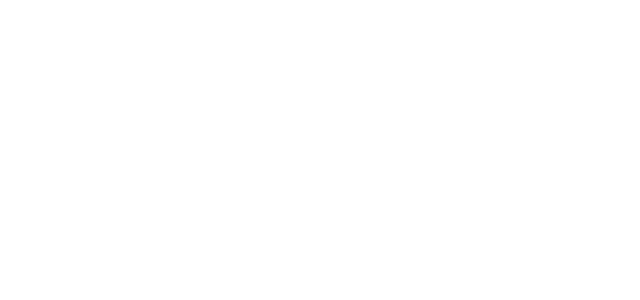
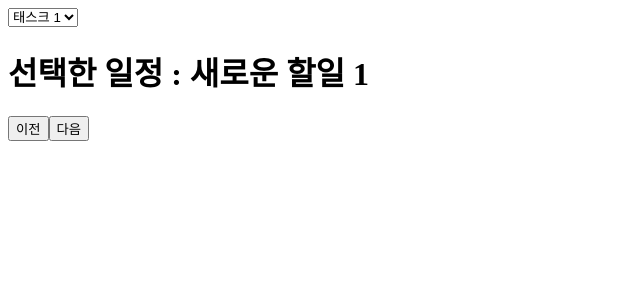
Before and after one commit to minchodang/recoil_practice, a React (Create React App) app: page /todo in a window 1280 px wide. Before the commit this address had no page. Shown: the top 300 px of the page, without its empty margins (0-640 px from the left). Built offline with nearby package versions, Linux system fonts and the light colour scheme.

Commit message:
add: todos

```diff
--- a/src/Router.tsx
+++ b/src/Router.tsx
@@ -1,6 +1,7 @@
 import { BrowserRouter, Route, Routes } from 'react-router-dom';
 import CharacterCounter from './components/CharaterCounter/CharacterCounter';
 import Numbers from './components/ControlNumber/Numbers';
+import Todo from './components/Todos/Todo';
 
 
 
@@ -9,7 +10,8 @@
     <BrowserRouter>
       <Routes>
         <Route path="/" element={<CharacterCounter />} />
-        <Route path="/number" element={<Numbers/>} />
+        <Route path="/number" element={<Numbers />} />
+        <Route path="/todo" element={<Todo/>}/>
       </Routes>
     </BrowserRouter>
   );
--- /dev/null
+++ b/src/components/Todos/Todo.tsx
@@ -0,0 +1,42 @@
+import React from 'react';
+import { useNavigate } from 'react-router-dom';
+import { useRecoilState, useRecoilValue } from 'recoil';
+import { selectedTodoState, taskIdState } from '../../store/Todos/todo';
+
+export default function Todo(){
+  const [taskId, setTaskId] = useRecoilState(taskIdState);
+  const selectedTodo = useRecoilValue(selectedTodoState(taskId));
+  const selectTodo = (event: React.ChangeEvent<HTMLSelectElement>) => {
+    const value = Number(event.target.value);
+    setTaskId(value);
+  };
+
+
+    const navigate = useNavigate();
+
+    function back() {
+      navigate('/number');
+    }
+    function next() {
+      navigate('/');
+    }
+
+
+return (
+  <div>
+    <select name="taskId" id="taskId" onChange={selectTodo}>
+      <option value="0">태스크 1</option>
+      <option value="1">태스크 2</option>
+      <option value="2">태스크 3</option>
+    </select>
+    <div>
+      <h1>
+        선택한 일정 : <span>{selectedTodo.title}</span>
+      </h1>
+    </div>
+    <button onClick={back}>이전</button>
+    <button onClick={next}>다음</button>
+  </div>
+);
+
+}
--- /dev/null
+++ b/src/store/Todos/todo.ts
@@ -0,0 +1,25 @@
+import { atom, selectorFamily } from 'recoil';
+
+export const taskIdState = atom({
+  key: "taskId",
+  default:0
+})
+
+export const todoState = atom({
+  key: 'todoState',
+  default: [
+    { id: 1, title: '새로운 할일 1' },
+    { id: 2, title: '새로운 할일 2' },
+    { id: 3, title: '새로운 할일 3' },
+  ],
+});
+
+export const selectedTodoState = selectorFamily({
+  key: 'selectedTodoState',
+  get:
+    (id) =>
+    ({ get }) => {
+      const todoList = get(todoState);
+      return todoList[Number(id)];
+    },
+});
```
Also changed, not shown: src/components/ControlNumber/DisplayNumber.tsx (line endings or trailing spaces).
